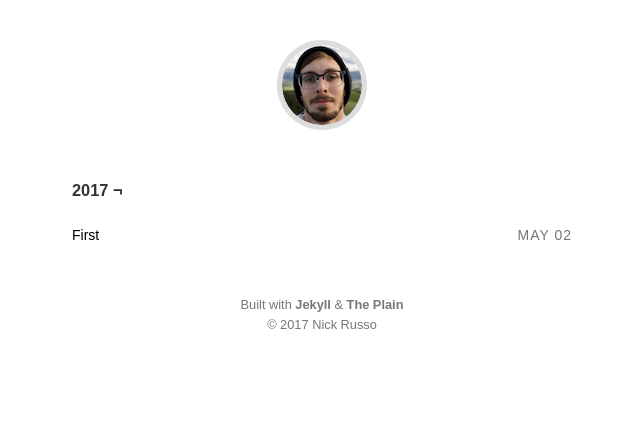
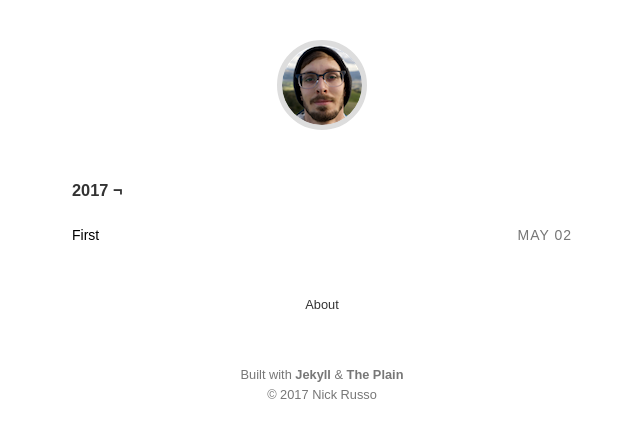
Before and after one commit to nijaru/nijaru.github.io, a Jekyll site: the page built from index.html, in a window 1280 px wide. Shown: the top 438 px of the page, without its empty margins (318-958 px from the left). Built offline with Jekyll 4.4.1, drawn with Linux system fonts in a browser that asks for light colours.

Commit message:
Update default
Signed-off-by: Nick Russo <nicholasjamesrusso@gmail.com>

```diff
--- a/_layouts/default.html
+++ b/_layouts/default.html
@@ -13,6 +13,10 @@
 			{{ content | replace: '&#8617;', '&#8617;&#xfe0e;' }}
 		</main>
 
+		<div class="page-navigation">
+			<a class="about" href="{{site.baseurl}}/about" title="About">About</a>
+		</div>
+
 		{% include footer.html %}
 
 	</body>
```
